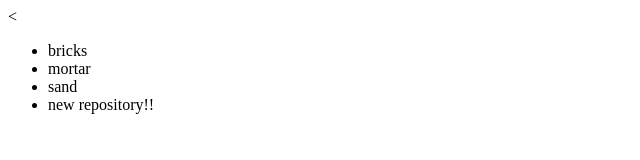
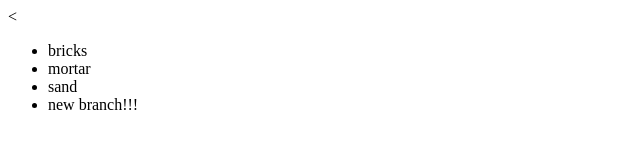
Before and after one commit to kkl260/gittesting, a plain HTML site: page index.html in a window 1280 px wide. Shown: the full height of the page, 0-640 px from the left. Drawn offline with Linux system fonts and the light colour scheme.

Commit message:
created new branch

```diff
--- a/index.html
+++ b/index.html
@@ -8,7 +8,7 @@
 	<li>bricks</li>
 	<li>mortar</li>
 	<li>sand</li>
-	<li>new repository!!</li>
+	<li>new branch!!!</li>
 </ul>
 
 </body>
```
